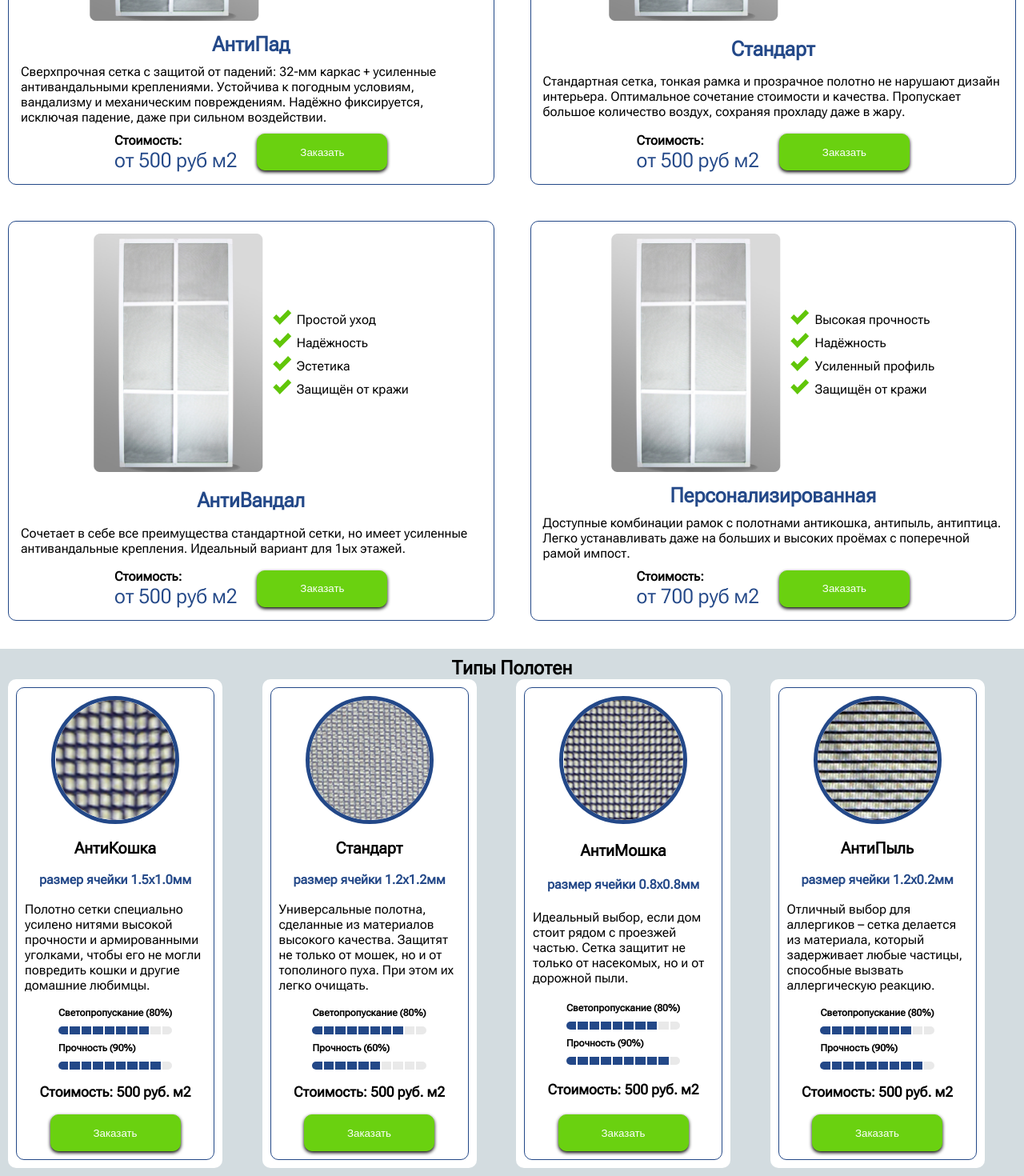
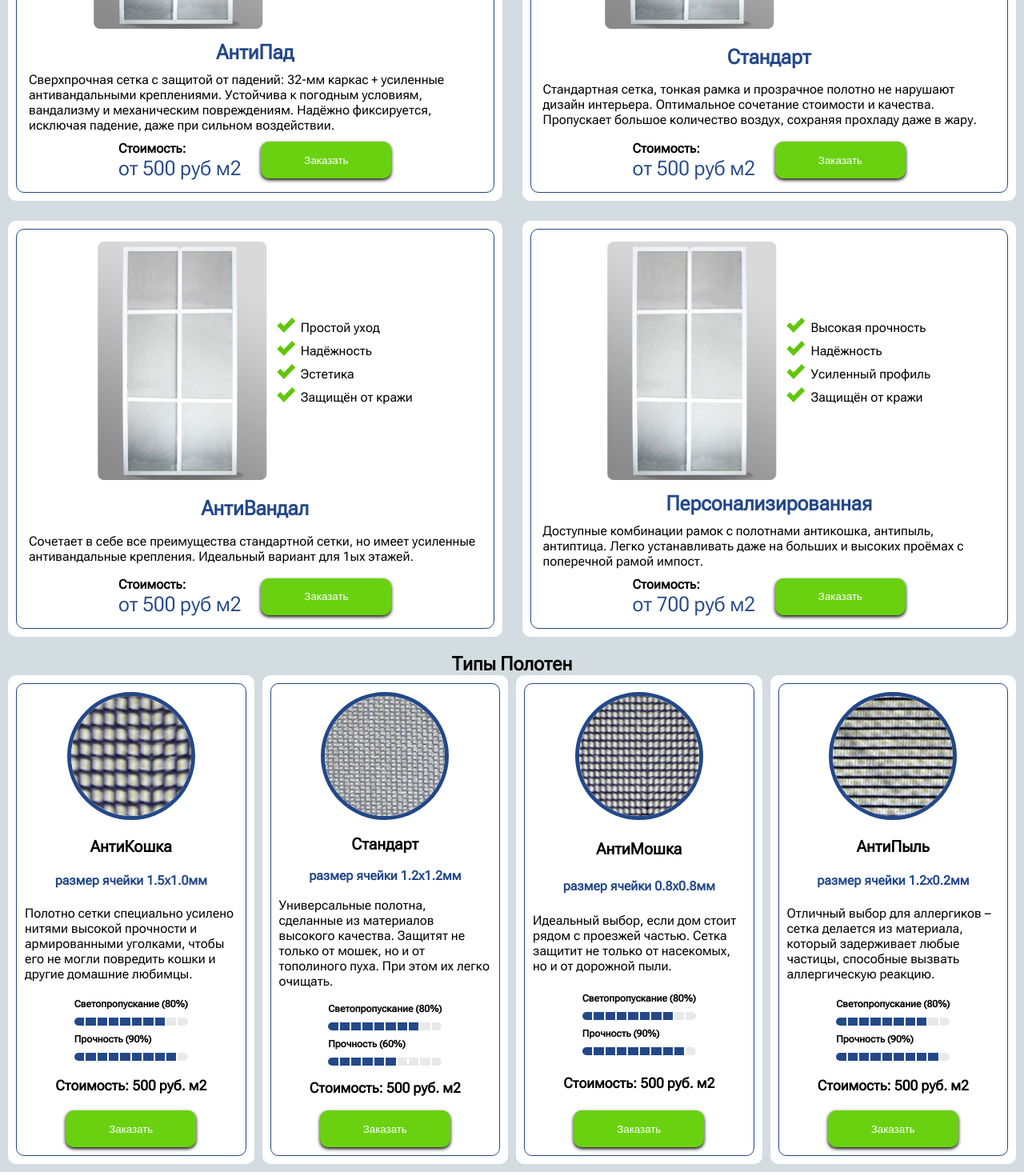
Before and after one commit to Maracash41/moskit, a React (Vite) app in the folder mosquito/: page / in a window 1280 px wide. Shown: the part 636-2106 px from the top of the page at 80% size. Built offline with nearby package versions, Linux system fonts and the light colour scheme.

Commit message:
fix: remove max-width from product cards

```diff
--- a/mosquito/src/components/Nets/nets.module.css
+++ b/mosquito/src/components/Nets/nets.module.css
@@ -1,7 +1,9 @@
 @import "../../styles/global.css";
 
 .nets {
-  margin-bottom: 25px;
+  padding: 10px;
+  width: 100%;
+  background-color: var(--section-background);
 }
 
 .netsContent {
--- a/mosquito/src/components/TypeCard/typeCard.module.css
+++ b/mosquito/src/components/TypeCard/typeCard.module.css
@@ -2,7 +2,6 @@
 
 .typeCard {
   padding: 10px;
-  max-width: 268px;
   background-color: var(--secondary-color);
   border-radius: 10px;
 }
```
